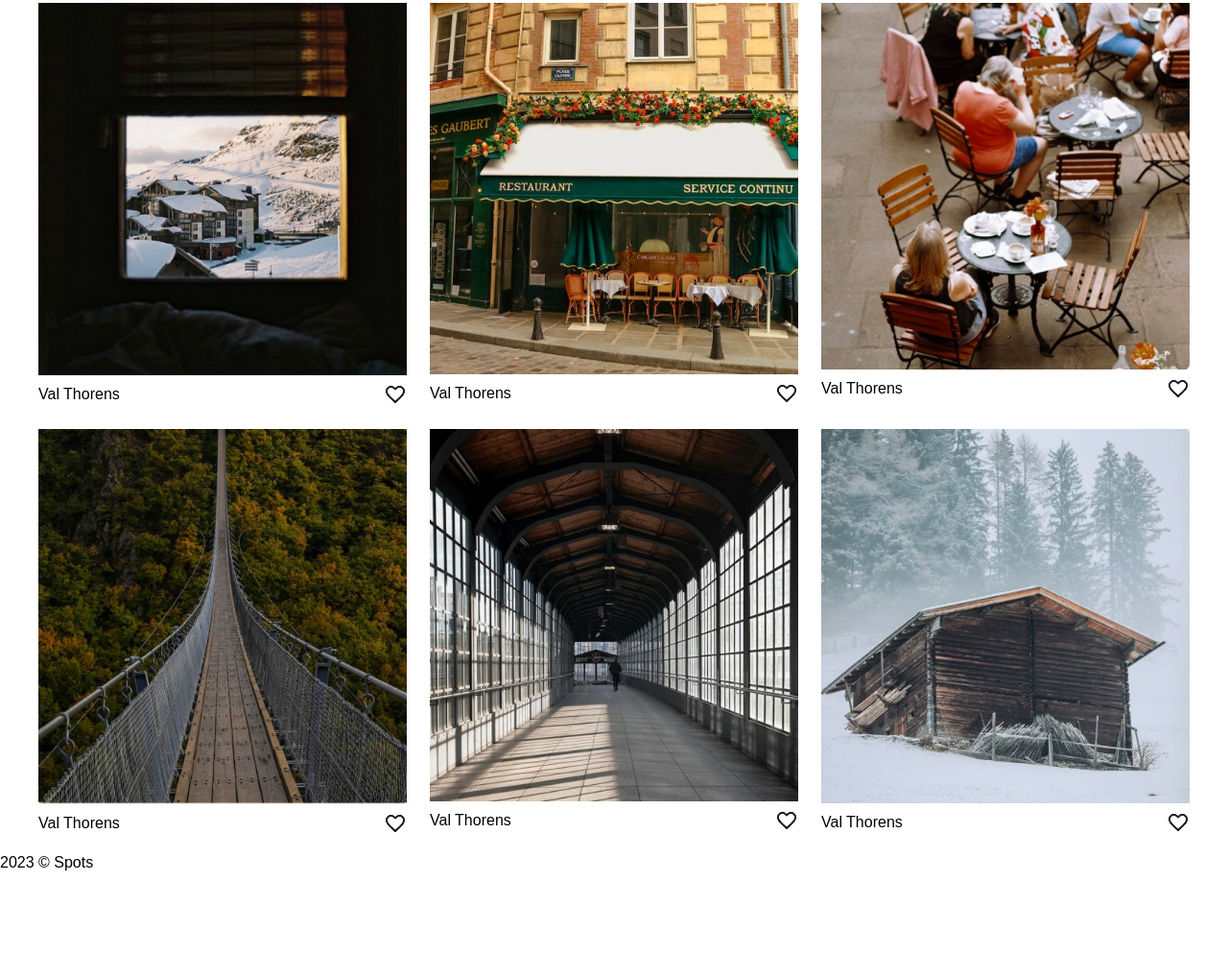
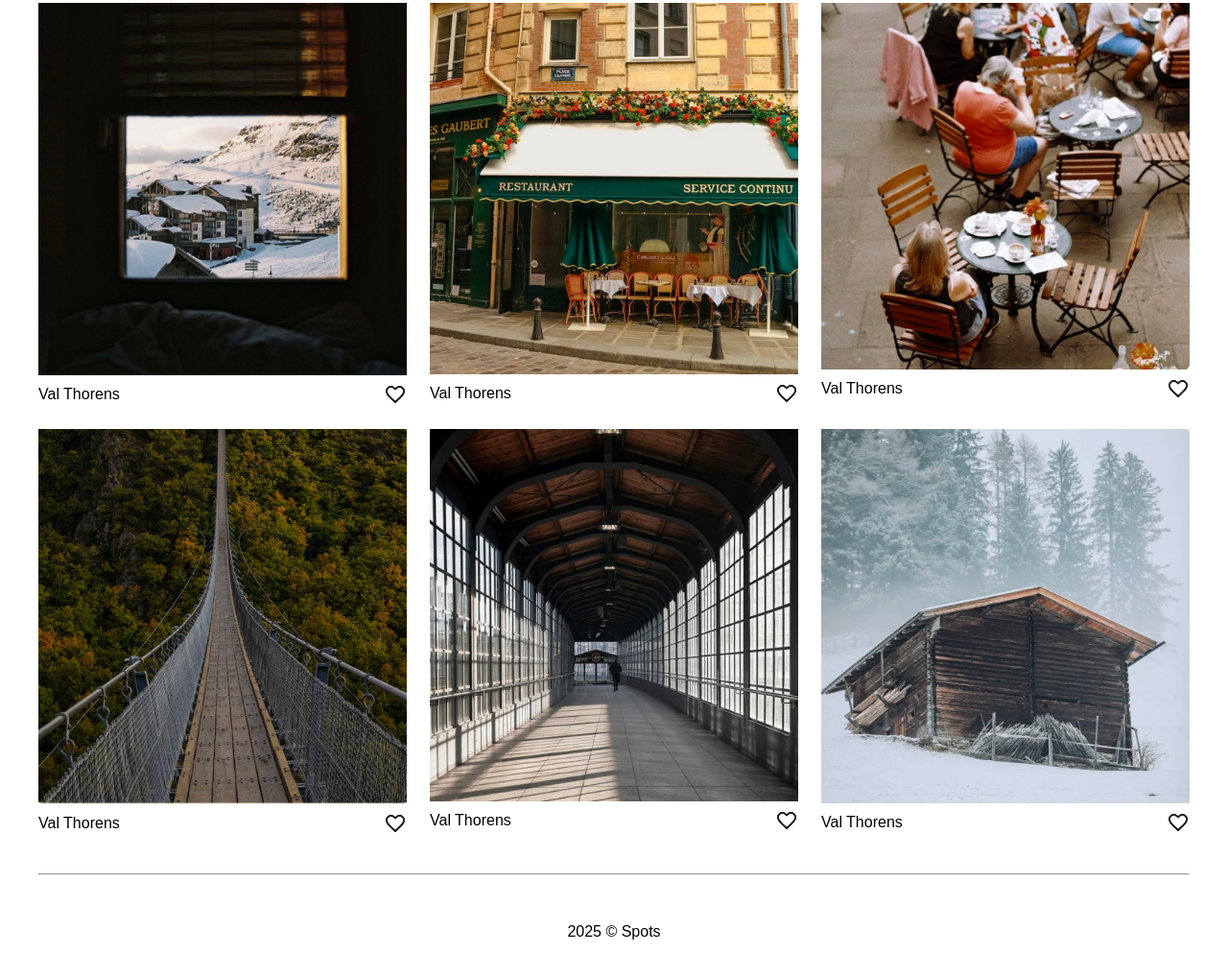
Before and after one commit to iamibinabo/Circle-14-altsch, a plain HTML site: page index.html in a window 1280 px wide. Shown: the part 347-1365 px from the top of the page at 96% size. Before the commit the page ends 1255 px from the top, so only its background shows below. Drawn offline with Linux system fonts and the light colour scheme.

```diff
--- a/index.html
+++ b/index.html
@@ -112,9 +112,11 @@
       </div>
     </main>
 
+   <hr>
+
     <!-- Footer -->
     <footer>
-      <span>2023 &copy; Spots</span>
+      <span>2025 &copy; Spots</span>
     </footer>
   </body>
 </html>
--- a/main.css
+++ b/main.css
@@ -44,3 +44,14 @@
   justify-content: space-between;
   align-items: center;
 }
+
+hr{
+  max-width: 1200px;
+  margin: 40px auto;
+}
+
+/* footer */
+footer{
+  text-align: center;
+  margin:50px  auto;
+}
```
Lines whose indentation alone changed are shown as unchanged.
